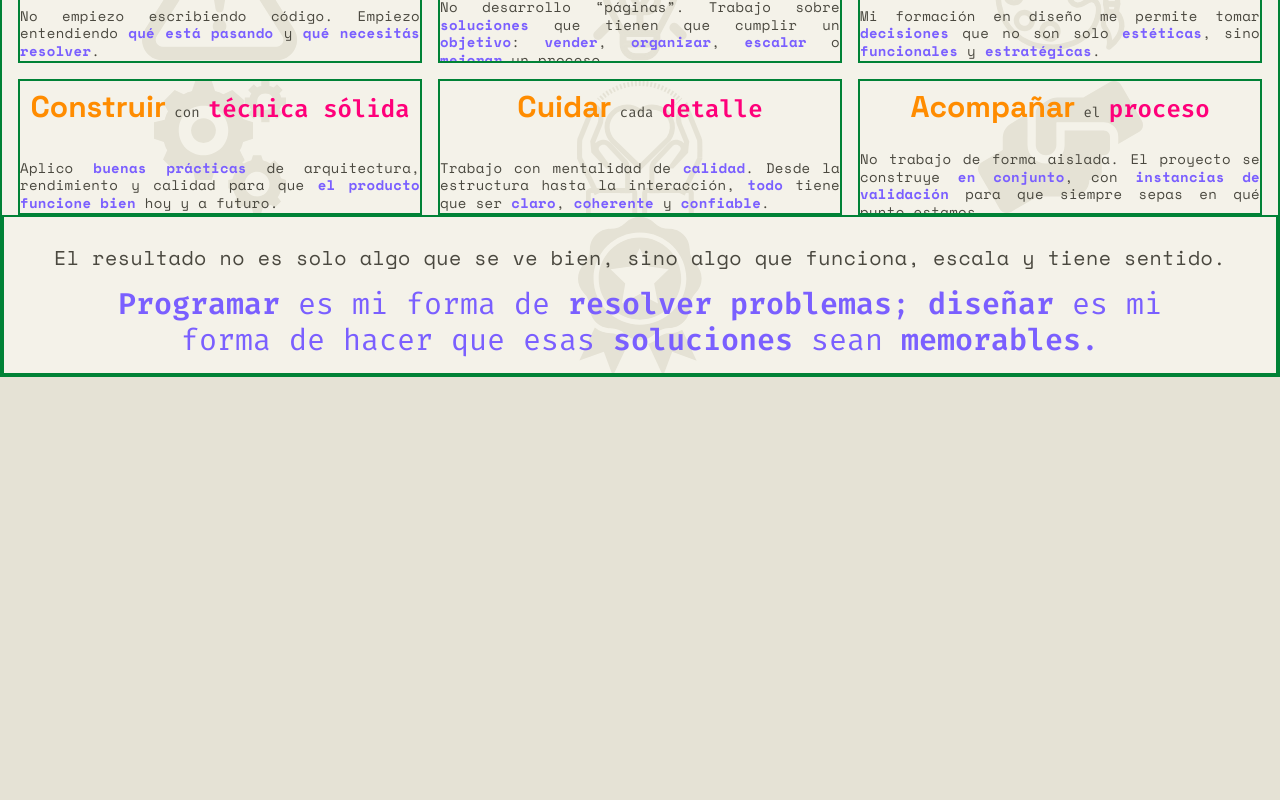
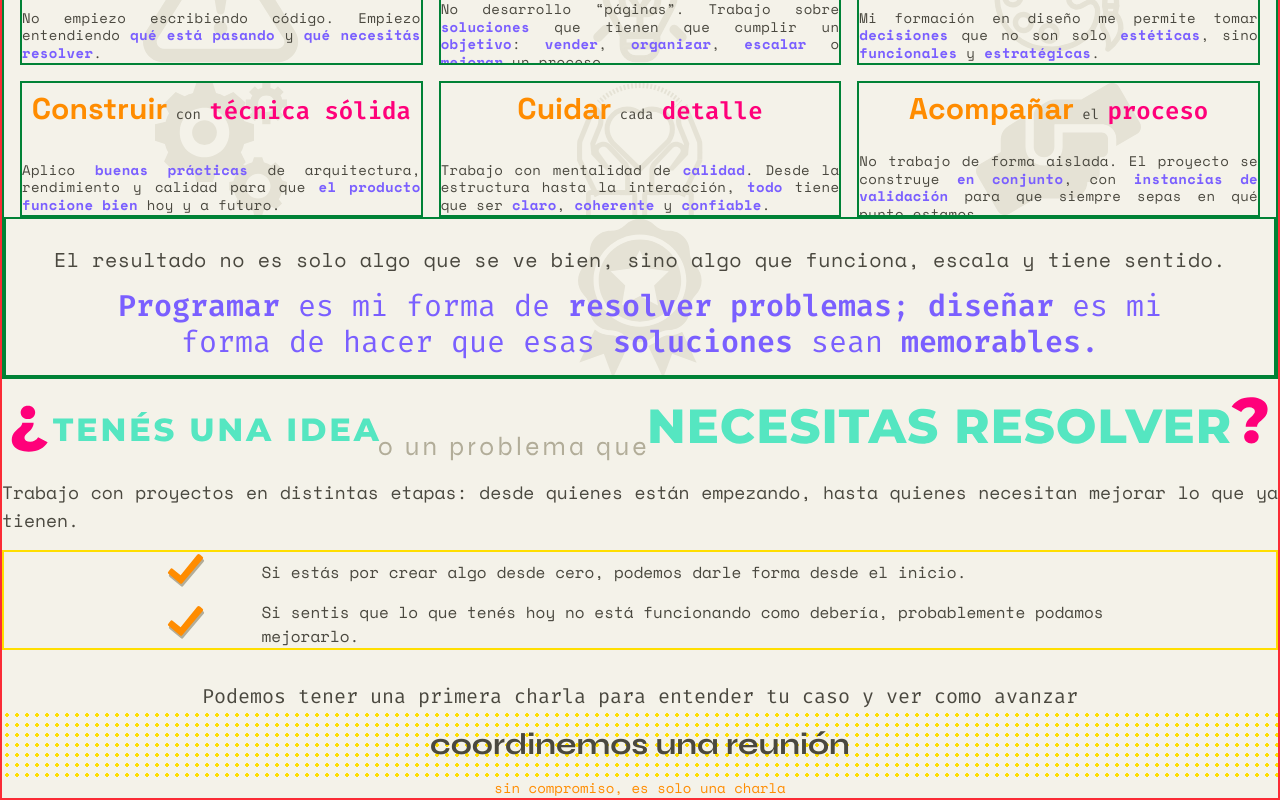
Before and after one commit to mvirm/web, a React (Vite) app in the folder web/: page / in a window 1280 px wide. Shown: the part 4698-5498 px from the top of the page. Before the commit the page ends 5075 px from the top, so only its background shows below. Built offline with nearby package versions, Linux system fonts and the light colour scheme.

Commit message:
forma de pensar + cta final completo

```diff
--- a/web/src/components/benefits/Benefits.jsx
+++ b/web/src/components/benefits/Benefits.jsx
@@ -3,7 +3,7 @@ import BenefitsCardContainer from "./BenefitsCardContainer";
 
 const Benefits = () => {
   return (
-    <div id="benefits" className="benefits-process-container">
+    <div id="benefits" className="benefits-process-finallyCTA-container">
       <section>
         <img src={benefits} alt="Beneficios" />
       </section>
--- a/web/src/components/cta/Cta.jsx
+++ /dev/null
@@ -1,4 +0,0 @@
-const Cta = () => {
-  return <div id="cta"> Soy el contenedor de cta</div>;
-};
-export default Cta;
--- /dev/null
+++ b/web/src/components/finallyCta/FinallyCta.jsx
@@ -0,0 +1,33 @@
+import cta from "../../assets/titles/cta.svg";
+import check from "../../assets/icons/check.svg";
+
+const FinallyCta = () => {
+  return (
+    <div className="benefits-process-finallyCTA-container">
+      <section>
+        <img src={cta} alt="llamado a la accion" />
+      </section>
+      <p>
+        Trabajo con proyectos en distintas etapas: desde quienes están
+        empezando, hasta quienes necesitan mejorar lo que ya tienen.
+      </p>
+      <section className="finallyCta">
+        <div>
+          <img src={check} alt="Check" />
+          <span>
+            Si estás por crear algo desde cero, podemos darle forma desde el
+            inicio.
+          </span>
+        </div>
+        <div>
+          <img src={check} alt="Check" />
+          <span>
+            Si sentis que lo que tenés hoy no está funcionando como debería,
+            probablemente podamos mejorarlo.
+          </span>
+        </div>
+      </section>
+    </div>
+  );
+};
+export default FinallyCta;
--- a/web/src/components/layout/Index.jsx
+++ b/web/src/components/layout/Index.jsx
@@ -1,8 +1,8 @@
 import Hero from "../hero/Hero.jsx";
 import ServicesAndBenefits from "./ServicesAndBenefits.jsx";
 import ProjectsAndProcesses from "./ProjectsAndProcesses.jsx";
-import Philosophy from "../philosophy/Philosophy.jsx";
 import isotype from "../../assets/background/isotype.svg";
+import PhilosophyAndFinallyCta from "./PhilosophyAndFinallyCta.jsx";
 
 const Index = () => {
   return (
@@ -13,7 +13,7 @@ const Index = () => {
       <div className="w-full bg-linen flex-1 items-center pb-8">
         <img src={isotype} alt="" className="w-full" />
       </div>
-      <Philosophy />
+      <PhilosophyAndFinallyCta />
     </div>
   );
 };
--- /dev/null
+++ b/web/src/components/layout/PhilosophyAndFinallyCta.jsx
@@ -0,0 +1,23 @@
+import Philosophy from "../philosophy/Philosophy";
+import FinallyCta from "../FinallyCta/FinallyCta";
+import CTASection from "../utils/CTASection";
+
+const PhilosophyAndFinallyCta = () => {
+  return (
+    <div className="border-2 border-red-500 bg-linen">
+      <Philosophy />
+      <FinallyCta />
+      <div className="sectionFinallyCta">
+        <CTASection
+          text={
+            "Podemos tener una primera charla para entender tu caso y ver como avanzar"
+          }
+          buttonText={"coordinemos una reunión"}
+        />
+        <p>sin compromiso, es solo una charla</p>
+      </div>
+    </div>
+  );
+};
+
+export default PhilosophyAndFinallyCta;
--- a/web/src/components/process/Processes.jsx
+++ b/web/src/components/process/Processes.jsx
@@ -4,7 +4,7 @@ const Processes = () => {
   return (
     <div
       id="processes"
-      className="benefits-process-container bg-linen pb-4 processLayout"
+      className="benefits-process-finallyCTA-container bg-linen pb-4 processLayout"
     >
       <section>
         <img src={process} alt="Proceso" />
--- a/web/src/index.css
+++ b/web/src/index.css
@@ -238,7 +238,7 @@ Ahora su archivo CSS está asociado con Tailwind CSS en lugar de CSS normal y la
   @apply -mt-20 md:-mt-30 lg:-mt-48;
 }
 /*ESTILOS DE CONTENEDOR BENEFICIOS Y PROCESOS */
-.benefits-process-container {
+.benefits-process-finallyCTA-container {
   & section {
     @apply flex items-center justify-center w-full;
 
@@ -522,6 +522,29 @@ Ahora su archivo CSS está asociado con Tailwind CSS en lugar de CSS normal y la
     }
   }
 }
+
+/*ESTILOS CTA FINAL*/
+.finallyCta {
+  @apply border-2 border-yellow  w-full flex flex-col items-center gap-2 self-start;
+  & div {
+    @apply w-full lg:w-5/6 grid grid-cols-7 items-center justify-center;
+    img {
+      @apply w-6 lg:w-10 h-auto col-span-1;
+    }
+    span {
+      @apply text-xs lg:text-base text-text-primary text-left col-span-6;
+    }
+  }
+}
+.sectionFinallyCta {
+  @apply w-full flex flex-col items-center mt-8 justify-center text-center;
+  & span {
+    @apply text-center;
+  }
+  & p {
+    @apply text-xs lg:text-sm text-title text-center;
+  }
+}
 /* :root {
   --text: #6b6375;
   --text-h: #08060d;
```
